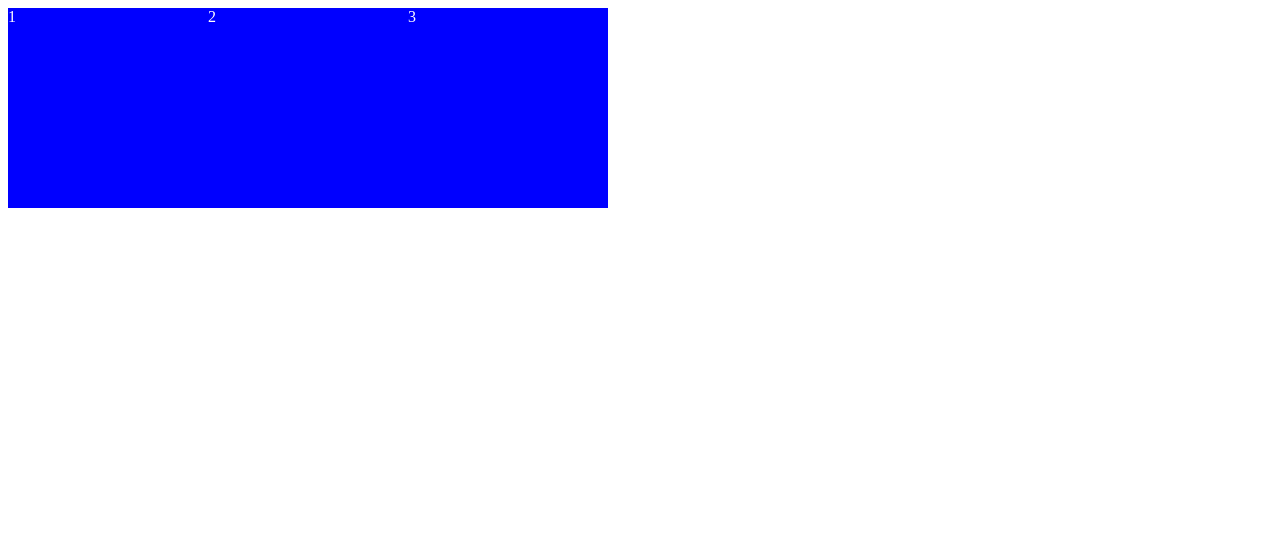
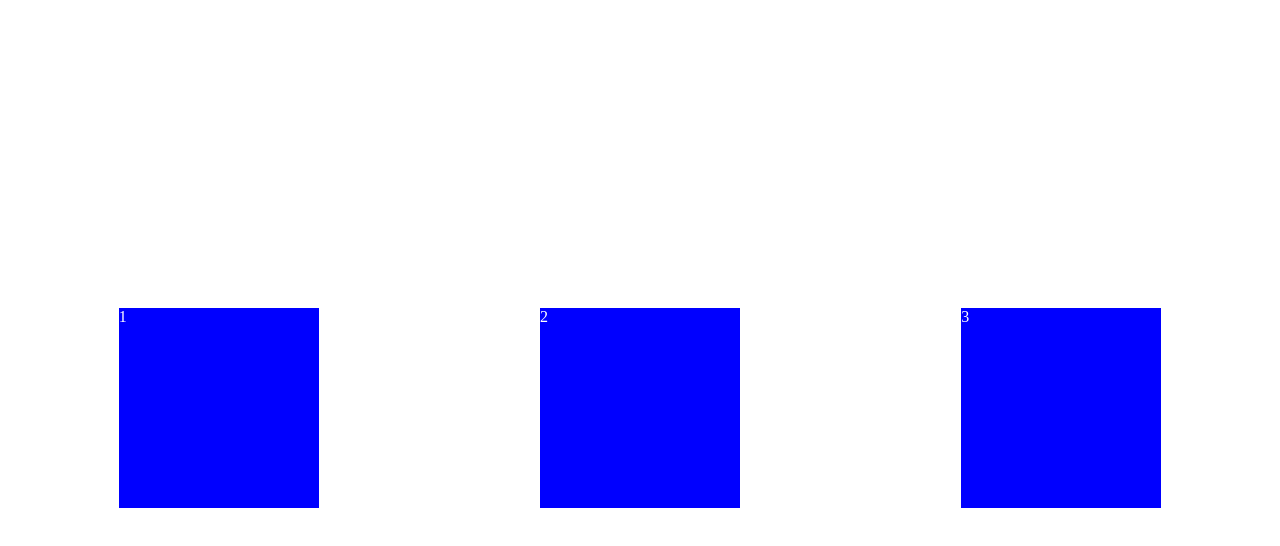
Before and after one commit to DoubleS-Lee/scss-masterclass, a plain HTML site: page index.html in a window 1280 px wide. Drawn offline with Linux system fonts and the light colour scheme.

Commit message:
1.2:main axis&justify-content/cross axis&align-items

```diff
--- a/styles.css
+++ b/styles.css
@@ -1,5 +1,8 @@
 .wrapper {
   display: flex;
+  justify-content: space-around;
+  align-items: center;
+  height: 100vh;
 }
 
 .box {
```
